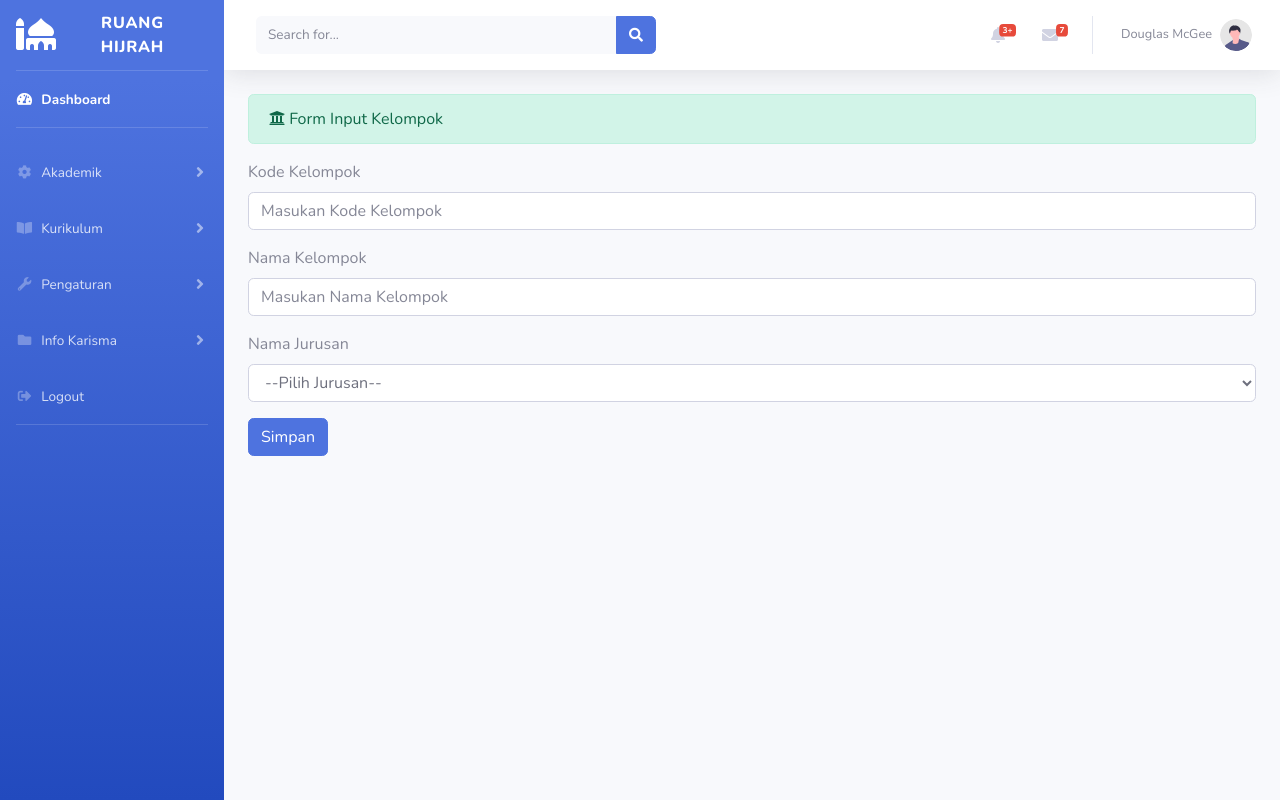
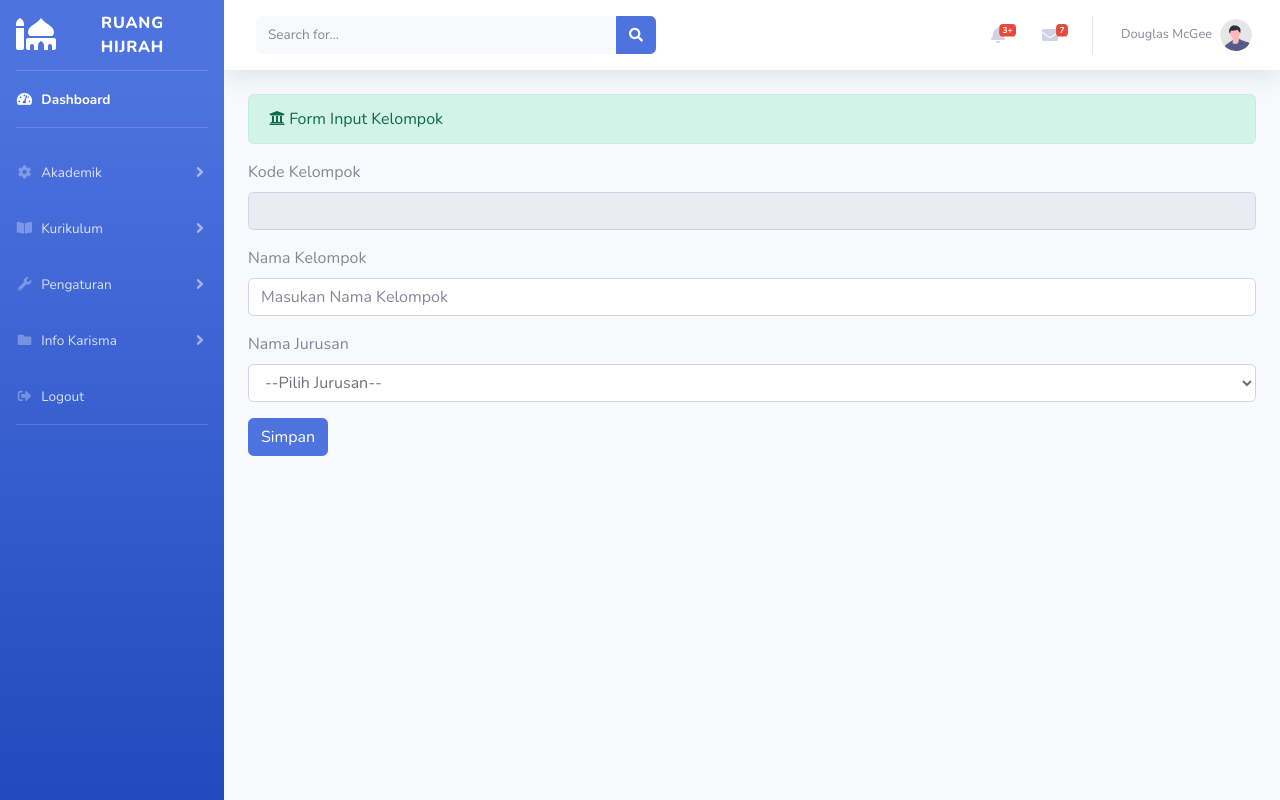
Before and after one commit to Coetuscoorporate/Coetuscoorporate, a CodeIgniter app: page /coetuscooperante/index.php/administrator/kelompok/tambah_kelompok in a window 1280 px wide. Run offline with CodeIgniter, Linux system fonts and the light colour scheme; data that the repository does not hold is empty.

Commit message:
perbaikan kelompok

```diff
--- a/application/controllers/administrator/kelompok.php
+++ b/application/controllers/administrator/kelompok.php
@@ -4,8 +4,7 @@ class Kelompok extends CI_Controller{
 
     public function index()
     {
-        $data['kelompok'] = $this->kelompok_model->tampil_data('kelompok')
-        ->result();
+        $data['kelompok'] = $this->kelompok_model->tampil_data('kelompok')->result();
         $this->load->view('templates_administrator/header');
         $this->load->view('templates_administrator/sidebar');
         $this->load->view('administrator/kelompok',$data);
@@ -13,10 +12,14 @@ class Kelompok extends CI_Controller{
 
     }
 
+
+
+
+
+
     public function tambah_kelompok()
     {
-        $data['jurusan'] = $this->kelompok_model->tampil_data('jurusan')
-        ->result();
+        $data['jurusan'] = $this->kelompok_model->tampil_data('jurusan')->result();
         $this->load->view('templates_administrator/header');
         $this->load->view('templates_administrator/sidebar');
         $this->load->view('administrator/kelompok_form',$data);
@@ -42,9 +45,7 @@ class Kelompok extends CI_Controller{
             );
 
             $this->kelompok_model->insert_data($data,'kelompok');
-            $this->session->set_flashdata('pesan', '<div class="alert alert-success alert-dismissible fade show" role="alert">
-            Data Kelompok Berhasil Ditambahkan ! <button type="button" class="close" data-dismiss="alert" aria-label="Close">
-            <span aria-hidden="true">&times;</span></div>');
+            $this->session->set_flashdata('pesan', '<div class="alert alert-success alert-dismissible fade show" role="alert"> Data Kelompok Berhasil Ditambahkan ! <button type="button" class="close" data-dismiss="alert" aria-label="Close"> <span aria-hidden="true">&times;</span></div>');
             redirect('administrator/kelompok');
         }
 
@@ -52,23 +53,15 @@ class Kelompok extends CI_Controller{
 
     public function _rules()
     {
-        $this->form_validation->set_rules('kode_kelompok','kode_kelompok','required', [
-            'required' => 'Kode Kelompok Wajib Diisi'
-        ]);
-        $this->form_validation->set_rules('nama_kelompok','nama_kelompok','required', [
-            'required' => 'Nama Kelompok Wajib Diisi'
-        ]);
-        $this->form_validation->set_rules('nama_jurusan','nama_jurusan','required', [
-            'required' => 'Nama JurusanWajib Diisi'
-        ]);
+        $this->form_validation->set_rules('kode_kelompok','kode_kelompok','required', ['required' => 'Kode Kelompok Wajib Diisi']);
+        $this->form_validation->set_rules('nama_kelompok','nama_kelompok','required', ['required' => 'Nama Kelompok Wajib Diisi']);
+        $this->form_validation->set_rules('nama_jurusan','nama_jurusan','required', ['required' => 'Nama JurusanWajib Diisi']);
     }
 
     public function update($id)
     {
         $where= array('id_kelompok' =>$id);
-
         $data['kelompok'] = $this->db->query("select * from kelompok klp, jurusan jrs where klp.nama_jurusan=jrs.nama_jurusan and klp.id_kelompok='$id'")->result();
-
         $data['Jurusan'] = $this->kelompok_model->tampil_data('jurusan')->result();
 
         $this->load->view('templates_administrator/header');
@@ -91,15 +84,21 @@ class Kelompok extends CI_Controller{
             'nama_jurusan' => $nama_jurusan,
         );
 
-        $where= array('id_kelompok' =>$id);
+        $where= array(
+            'id_kelompok' =>$id
+        );
 
-        $this->kelompok_model->insert_data($data,'kelompok');
-        $this->session->set_flashdata('pesan', '<div class="alert alert-success alert-dismissible fade show" role="alert">
-            Data Kelompok Berhasil Ditambahkan ! <button type="button" class="close" data-dismiss="alert" aria-label="Close">
-            <span aria-hidden="true">&times;</span></div>');
+        $this->kelompok_model->update_data($where,$data,'kelompok');
+        $this->session->set_flashdata('pesan','<div
+                                        class="alert alert-success alert-dismissible fade show" role="alert">
+                                        Data Jurusan Berhasil Diupdate
+                                        <button type="button" class="close" data-dismiss="alert" aria-label="Close">
+                                            <span aria-hidden="true">&times;</span>
+                                        </button>
+                                        </div>');
         redirect('administrator/kelompok');
 
-        $data['kelompok'] = $this->db->query("select * from kelompok klp, jurusan jrs where klp.id_jurusan=jrs.id_jurusan and klp.id_kelompok='$id'")->result();
+        $data['kelompok'] = $this->db->query("select * from kelompok klp, jurusan jrs where klp.nama_jurusan=jrs.nama_jurusan and klp.id_kelompok='$id'")->result();
 
         $data['Jurusan'] = $this->kelompok_model->tampil_data('jurusan')->result();
 
@@ -114,15 +113,18 @@ class Kelompok extends CI_Controller{
     {
         $where= array('id_kelompok' =>$id);
 
-        $this->kelompok_model->hapus_data($data,'kelompok');
-        $this->session->set_flashdata('pesan', '<div class="alert alert-danger alert-dismissible fade show" role="alert">
-            Data Kelompok Berhasil Dihapus ! <button type="button" class="close" data-dismiss="alert" aria-label="Close">
-            <span aria-hidden="true">&times;</span></div>');
+        $this->kelompok_model->hapus_data($where,'kelompok');
+        $this->session->set_flashdata('pesan', '<div
+                            class="alert alert-danger alert-dismissible fade show" role="alert">
+                            Data Jurusan Berhasil Dihapus
+                            <button type="button" class="close" data-dismiss="alert" aria-label="Close">
+                                <span aria-hidden="true">&times;</span>
+                            </button>
+                            </div>');
         redirect('administrator/kelompok');
-
-
 
     }
 
 
+
 }
--- a/application/models/kelompok_model.php
+++ b/application/models/kelompok_model.php
@@ -7,9 +7,15 @@ class kelompok_model extends CI_Model
         return $this->db->get($table);
     }
 
+
+
     public function insert_data($data,$table)
     {
         $this->db->insert($table,$data);
+    }
+    public function edit_data($where,$table)
+    {
+        $this->db->get_where($table,$where);
     }
 
     public function update_data($where,$data,$table)
@@ -18,7 +24,7 @@ class kelompok_model extends CI_Model
         $this->db->update($table,$data);
     }
 
-    public function hapus_data($where,$data,$table)
+    public function hapus_data($where,$table)
     {
         $this->db->where($where);
         $this->db->delete($table);
--- a/application/views/administrator/kelompok_form.php
+++ b/application/views/administrator/kelompok_form.php
@@ -3,27 +3,28 @@
 <div class="alert alert-success" role="alert">
     <i class ="fas fa-university"></i> Form Input Kelompok
 </div>
-<form method="post" action="<?php echo base_url('administrator/kelompok/tambah_kelompok_aksi') ; ?>">
+
+<form method="post" action="<?php echo base_url('administrator/kelompok/tambah_kelompok_aksi')  ?>">
 <div class="form-group">
     <label>Kode Kelompok</label>
-    <input type="text" name="kode_kelompok" placeholder="Masukan Kode Kelompok" Class="form-control">
+    <input type="text" name="kode_kelompok" value="" Class="form-control" readonly>
     <?php echo form_error('kode_kelompok', '<div class="text-danger small" ml-3') ?>
+
 </div>
 
 <div class="form-group">
     <label>Nama Kelompok</label>
-    <input type="text" name="nama_kelompok" placeholder="Masukan Nama Kelompok" Class="form-control">
+    <input type="text" name="nama_kelompok" value="" placeholder="Masukan Nama Kelompok" Class="form-control" required>
     <?php echo form_error('nama_kelompok', '<div class="text-danger small" ml-3') ?>
 </div>
 
 <div class="form-group">
     <label>Nama Jurusan</label>
-    <select name="nama_jurusan" class="form-control">
+    <select name="nama_jurusan" class="form-control"required>
         <option value="">--Pilih Jurusan--</option>
-        <?php foreach ($jurusan as $jrs) : ?>
-        <option value="<?php echo $jrs->nama_jurusan ?>"><?php echo $jrs ->nama_jurusan;?></option>
-
-        <?php endforeach; ?>
+            <?php foreach ($jurusan as $jrs) : ?>
+            <option value="<?php echo $jrs->nama_jurusan ?>"><?php echo $jrs ->nama_jurusan;?></option>
+            <?php endforeach; ?>
     </select>
 </div>
 
```
Also changed, not shown: application/views/administrator/kelompok.php (+19 -13 lines), application/views/administrator/kelompok_update.php (+14 -13 lines).
